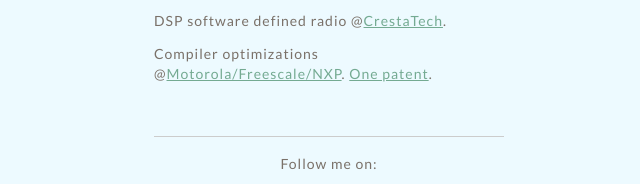
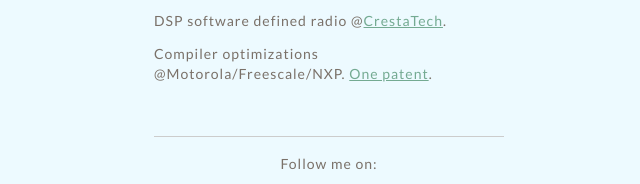
Before and after one commit to bogdanbatog/bogdanbatog.github.io, a plain HTML site: page index.html in a window 1280 px wide. Shown: the part 552-736 px from the top of the page, 311-951 px from the left. Drawn offline with nearby package versions, Linux system fonts and the light colour scheme.

Commit message:
oops drop pasted link

```diff
--- a/index.html
+++ b/index.html
@@ -54,7 +54,7 @@
             </p>
 
             <p>
-                Compiler optimizations @<a href="https://www.crunchbase.com/organization/crestatech">Motorola/Freescale/NXP</a>. <a href="https://patents.justia.com/patent/8924691">One patent</a>.
+                Compiler optimizations @Motorola/Freescale/NXP. <a href="https://patents.justia.com/patent/8924691">One patent</a>.
             </p>
             <br>
             <hr>
```
